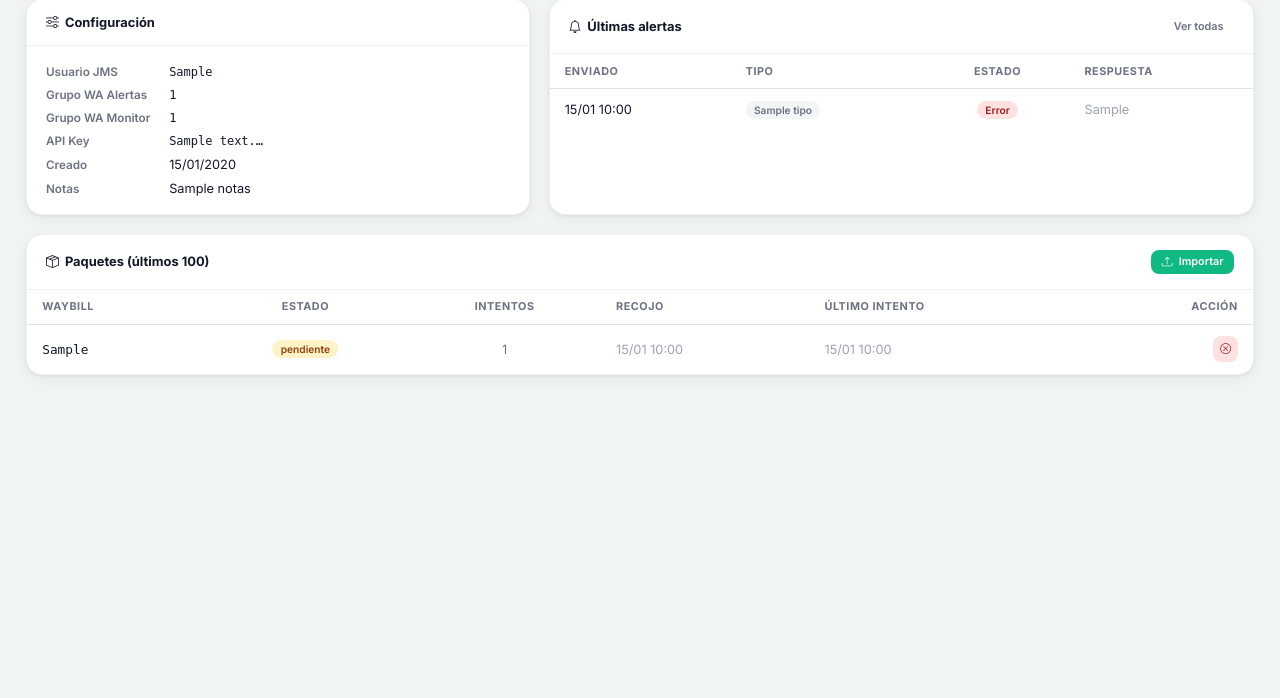
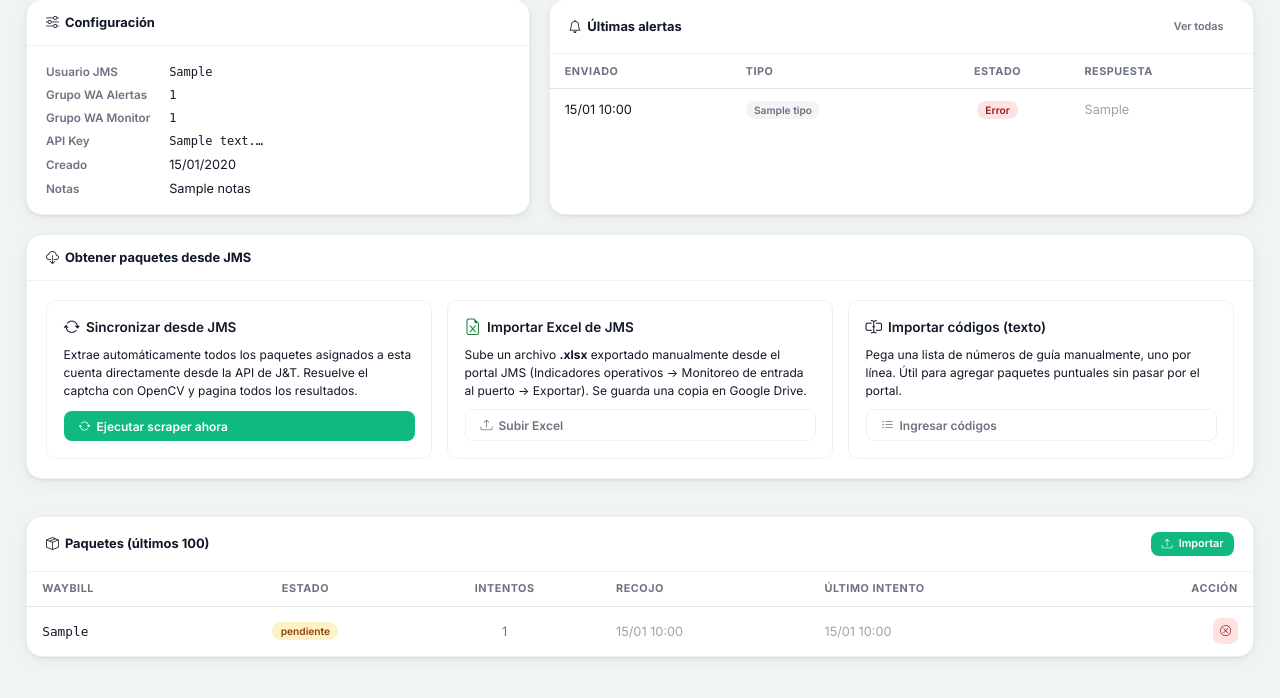
Before and after one commit to diegomedflo/jmsjyt, a Flask app: template app/templates/admin/franquiciados/detalle.html in a window 1280 px wide. Shown: the part 87-785 px from the top of the page. Run offline with Flask 3, Linux system fonts and the light colour scheme; tables that the repository leaves empty hold one stand-in row (values such as "Sample post"); the template is opened without the code that fills it: values that come from a table or form of the project are taken from there, most other values are stand-ins (such as "Sample title", 1, 10 or a date in 2020).

Commit message:
feat(ui): agregar tarjeta de acciones prominente en detalle franquiciado con boton scraper JMS

```diff
--- a/app/templates/admin/franquiciados/detalle.html
+++ b/app/templates/admin/franquiciados/detalle.html
@@ -119,6 +119,76 @@
 
 </div>
 
+<!-- Acciones de importación / sincronización -->
+<div class="card" style="margin-bottom:1.25rem;">
+  <div class="card-header">
+    <span class="card-title"><i class="bi bi-cloud-download"></i> Obtener paquetes desde JMS</span>
+  </div>
+  <div class="card-body">
+    <div style="display:grid; grid-template-columns:1fr 1fr 1fr; gap:1rem;">
+
+      <!-- Sincronizar automático -->
+      <div style="border:1px solid var(--card-border); border-radius:10px; padding:1.1rem; display:flex; flex-direction:column; gap:0.6rem;">
+        <div style="font-weight:600; font-size:0.9rem; display:flex; align-items:center; gap:0.4rem;">
+          <i class="bi bi-arrow-repeat" style="color:var(--color-accent); font-size:1.1rem;"></i>
+          Sincronizar desde JMS
+        </div>
+        <p style="font-size:0.8rem; color:var(--color-text-secondary); margin:0; line-height:1.5;">
+          Extrae automáticamente todos los paquetes asignados a esta cuenta
+          directamente desde la API de J&amp;T. Resuelve el captcha con OpenCV
+          y pagina todos los resultados.
+        </p>
+        <form method="POST" action="{{ url_for('admin.paquetes_sincronizar', fq_id=fq.id) }}"
+              style="margin:0; margin-top:auto;"
+              onsubmit="
+                this.querySelector('button').disabled = true;
+                this.querySelector('button').innerHTML = '<i class=\'bi bi-hourglass-split\'></i> Sincronizando…';
+                return true;
+              ">
+          <input type="hidden" name="csrf_token" value="{{ csrf_token() }}" />
+          <button type="submit" class="btn btn-primary" style="width:100%;">
+            <i class="bi bi-arrow-repeat"></i> Ejecutar scraper ahora
+          </button>
+        </form>
+      </div>
+
+      <!-- Importar Excel -->
+      <div style="border:1px solid var(--card-border); border-radius:10px; padding:1.1rem; display:flex; flex-direction:column; gap:0.6rem;">
+        <div style="font-weight:600; font-size:0.9rem; display:flex; align-items:center; gap:0.4rem;">
+          <i class="bi bi-file-earmark-excel" style="color:#1a7f3c; font-size:1.1rem;"></i>
+          Importar Excel de JMS
+        </div>
+        <p style="font-size:0.8rem; color:var(--color-text-secondary); margin:0; line-height:1.5;">
+          Sube un archivo <strong>.xlsx</strong> exportado manualmente desde el portal JMS
+          (Indicadores operativos → Monitoreo de entrada al puerto → Exportar).
+          Se guarda una copia en Google Drive.
+        </p>
+        <a href="{{ url_for('admin.paquetes_importar_excel', fq_id=fq.id) }}"
+           class="btn btn-outline" style="width:100%; text-align:center; margin-top:auto;">
+          <i class="bi bi-upload"></i> Subir Excel
+        </a>
+      </div>
+
+      <!-- Importar texto manual -->
+      <div style="border:1px solid var(--card-border); border-radius:10px; padding:1.1rem; display:flex; flex-direction:column; gap:0.6rem;">
+        <div style="font-weight:600; font-size:0.9rem; display:flex; align-items:center; gap:0.4rem;">
+          <i class="bi bi-input-cursor-text" style="color:var(--color-text-secondary); font-size:1.1rem;"></i>
+          Importar códigos (texto)
+        </div>
+        <p style="font-size:0.8rem; color:var(--color-text-secondary); margin:0; line-height:1.5;">
+          Pega una lista de números de guía manualmente, uno por línea.
+          Útil para agregar paquetes puntuales sin pasar por el portal.
+        </p>
+        <a href="{{ url_for('admin.paquetes_importar', fq_id=fq.id) }}"
+           class="btn btn-outline" style="width:100%; text-align:center; margin-top:auto;">
+          <i class="bi bi-list-ul"></i> Ingresar códigos
+        </a>
+      </div>
+
+    </div>
+  </div>
+</div>
+
 <!-- Paquetes -->
 <div class="card">
   <div class="card-header">
```
